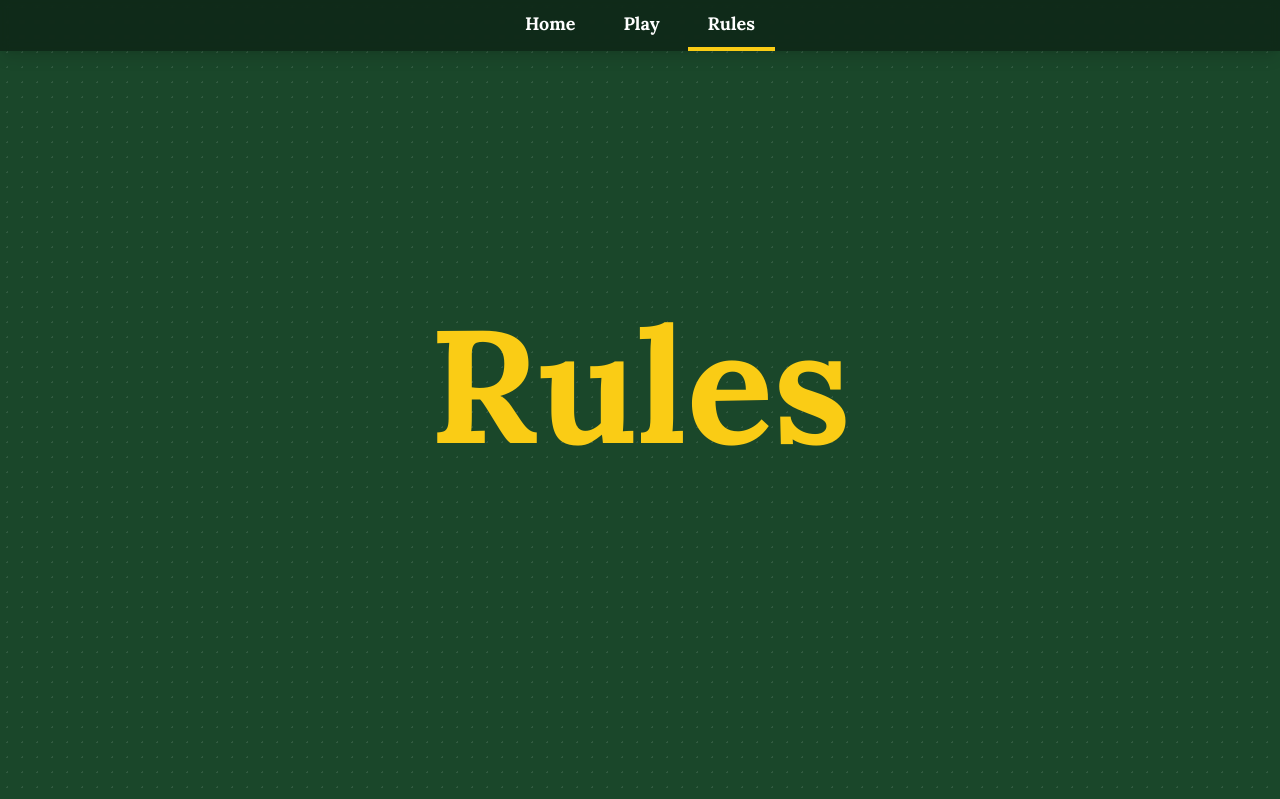
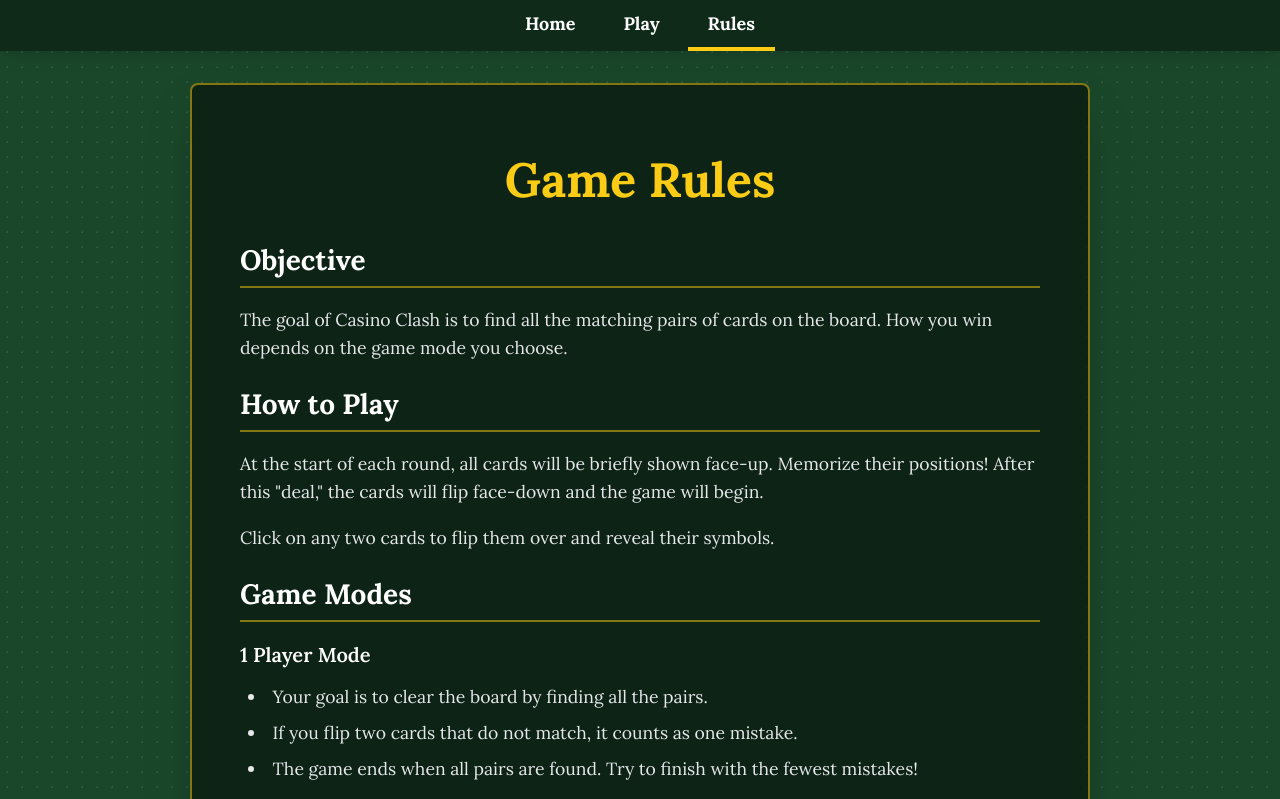
Before and after one commit to rambolps/CasinoClash, a Vue app: page /rules in a window 1280 px wide. Shown: the top 799 px of the page. Built offline with nearby package versions, Linux system fonts and the light colour scheme.

Commit message:
updated rules
Co-authored-by: Mathias Cheung <MathiasCheung@users.noreply.github.com>

```diff
--- a/src/views/PlayView.vue
+++ b/src/views/PlayView.vue
@@ -170,7 +170,7 @@
     } else if (p2Score > p1Score) {
       endGameInfo.value.title = 'Player 2 Wins!'
     } else {
-      endGameInfo.value.title = "It's a Push!"
+      endGameInfo.value.title = "It's a Tie!"
     }
     endGameInfo.value.scores = `Final Score: ${p1Score} - ${p2Score}`
   }
--- a/src/views/RulesView.vue
+++ b/src/views/RulesView.vue
@@ -1,32 +1,120 @@
 <script setup></script>
 
 <template>
-  <div class="cSpacing main">
-    <h1>Rules</h1>
-  </div>
+  <main class="rules-container">
+    <div class="rules-card">
+      <h1 class="main-title">Game Rules</h1>
+
+      <section class="rule-section">
+        <h2 class="section-title">Objective</h2>
+        <p>
+          The goal of Casino Clash is to find all the matching pairs of cards on the board. How you
+          win depends on the game mode you choose.
+        </p>
+      </section>
+
+      <section class="rule-section">
+        <h2 class="section-title">How to Play</h2>
+        <p>
+          At the start of each round, all cards will be briefly shown face-up. Memorize their
+          positions! After this "deal," the cards will flip face-down and the game will begin.
+        </p>
+        <p>Click on any two cards to flip them over and reveal their symbols.</p>
+      </section>
+
+      <section class="rule-section">
+        <h2 class="section-title">Game Modes</h2>
+        <div class="mode-details">
+          <h3>1 Player Mode</h3>
+          <ul>
+            <li>Your goal is to clear the board by finding all the pairs.</li>
+            <li>If you flip two cards that do not match, it counts as one mistake.</li>
+            <li>The game ends when all pairs are found. Try to finish with the fewest mistakes!</li>
+          </ul>
+        </div>
+        <div class="mode-details">
+          <h3>2 Player Mode</h3>
+          <ul>
+            <li>Players take turns flipping two cards.</li>
+            <li>
+              If the cards are a match, that player scores a point and gets to take another turn.
+            </li>
+            <li>If the cards do not match, the turn ends and passes to the other player.</li>
+            <li>
+              The game ends when all pairs are found. The player with the most points wins the pot!
+            </li>
+          </ul>
+        </div>
+      </section>
+    </div>
+  </main>
 </template>
 
 <style scoped>
-.main {
+.rules-container {
+  flex-grow: 1;
   display: flex;
-  flex-direction: column;
+  justify-content: center;
   align-items: center;
-  justify-content: center;
-  text-align: center;
-  min-height: 70vh;
+  padding: 2rem 1rem;
 }
 
-h1 {
-  font-size: 10rem;
-  color: #facc15;
-  margin-bottom: 0;
-  line-height: 1;
+.rules-card {
+  width: 100%;
+  max-width: 800px;
+  text-align: left;
+  background-color: rgba(0, 0, 0, 0.5);
+  backdrop-filter: blur(8px);
+  padding: 2rem 3rem;
+  border-radius: 0.5rem;
+  box-shadow: 0 25px 50px -12px rgba(0, 0, 0, 0.25);
+  border: 2px solid rgba(250, 204, 21, 0.5);
+  color: #e5e7eb;
 }
 
-h2 {
-  font-size: 2.5rem;
+.main-title {
+  font-size: 3rem;
+  font-weight: 700;
+  color: #facc15;
+  text-align: center;
+  margin-bottom: 2rem;
+}
+
+.section-title {
+  font-size: 1.75rem;
+  font-weight: 700;
   color: #ffffff;
-  margin-top: 0.5rem;
+  margin-top: 1.5rem;
+  margin-bottom: 1rem;
+  border-bottom: 2px solid rgba(250, 204, 21, 0.5);
+  padding-bottom: 0.5rem;
+}
+
+.rule-section p {
+  font-size: 1.1rem;
+  line-height: 1.6;
+  margin-bottom: 1rem;
+}
+
+.mode-details {
+  margin-top: 1rem;
+}
+
+.mode-details h3 {
+  font-size: 1.25rem;
   font-weight: 600;
+  color: white;
+  margin-bottom: 0.5rem;
+}
+
+.mode-details ul {
+  list-style-position: inside;
+  padding-left: 0.5rem;
+}
+
+.mode-details li {
+  font-size: 1.1rem;
+  line-height: 1.6;
+  margin-bottom: 0.5rem;
 }
 </style>
```
